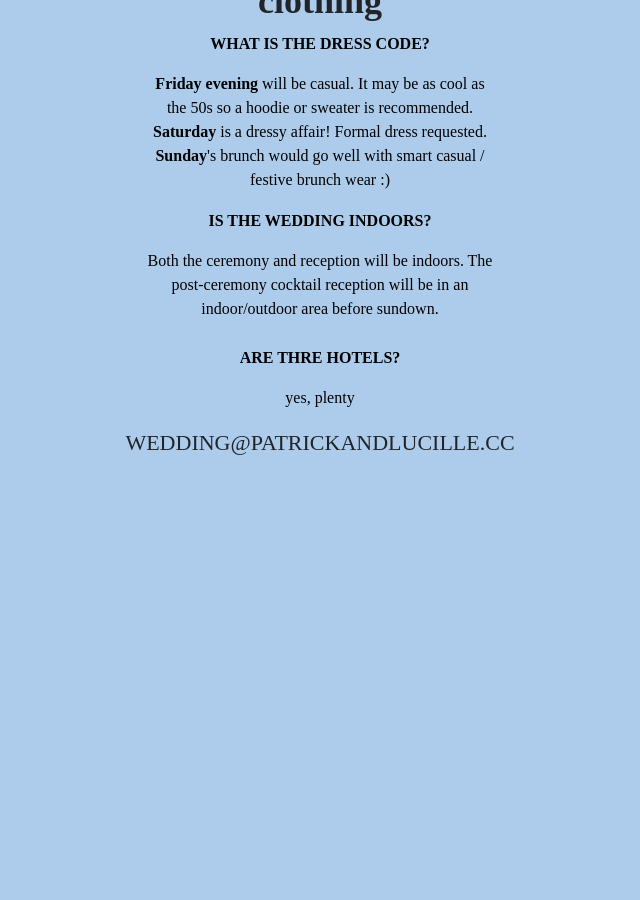
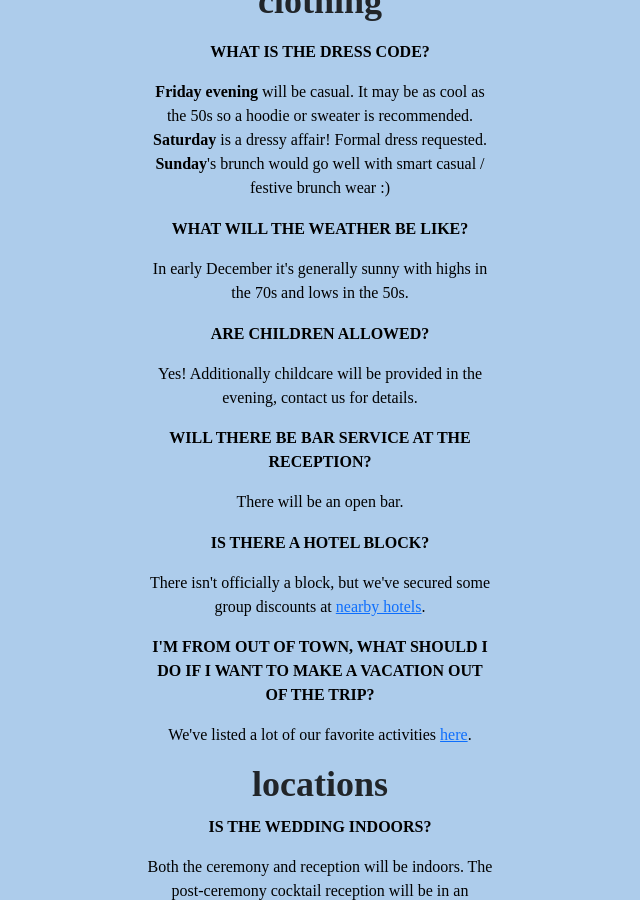
Before and after one commit to youandmia/youandmia.github.io, a Jekyll site: the page built from faqs.md, in a window 1280 px wide and 900 px high, scrolled down 260 px. Shown: the whole window, without its empty margins (320-960 px from the left). Built offline with Jekyll 4.4.1, drawn with Linux system fonts in a browser that asks for light colours; nearby versions of some CDN libraries; some web fonts are replaced; before the commit the page ends 900 px from its top, so only the background shows below that; some of the changed text lies outside the part shown.

Commit message:
additional faqs

```diff
--- a/_data/faqs.yml
+++ b/_data/faqs.yml
@@ -1,14 +1,31 @@
  - header: clothing
+   questions:
+
+ - attending:
    questions:
      - q: What is the dress code?
        a: <b>Friday evening</b> will be casual. It may be as cool as the 50s so a hoodie or sweater is recommended.<br>
           <b>Saturday</b> is a dressy affair! Formal dress requested.<br>
           <b>Sunday</b>'s brunch would go well with smart casual / festive brunch wear :)
+     - q: What will the weather be like?
+       a: In early December it's generally sunny with highs in the 70s and lows in the 50s.
+     - q: Are children allowed?
+       a: Yes! Additionally childcare will be provided in the evening, contact us for details.
+     - q: Will there be bar service at the reception?
+       a: There will be an open bar.
+     - q: Is there a hotel block?
+       a: There isn't officially a block, but we've secured some group discounts at <a href='/accommodations'>nearby hotels</a>.
+     - q: I'm from out of town, what should I do if I want to make a vacation out of the trip?
+       a: We've listed a lot of our favorite activities <a href='/favorites'>here</a>.
 
+
+ - header: locations
+   questions:
      - q: Is the wedding indoors?
        a: Both the ceremony and reception will be indoors. The post-ceremony cocktail reception will be in an indoor/outdoor area before sundown.
-
- - hotels:
-   questions:
-   - q: are thre hotels?
-     a: yes, plenty
+     - q: How can I get from the ceremony to the reception?
+       a: The church and the museum are about a ten minute walk apart. If you need a lift, let us know!
+     - q: Where do I park?
+       a: The Museum offers valet parking ($15) and some street parking may be available. We recommend leaving your car at your hotel or ride sharing if possible!
+     - q: Is there a shuttle from the hotels?
+       a: All three of our listed hotels are a short walk from both the church and the reception venue, there is no shuttle.
```
